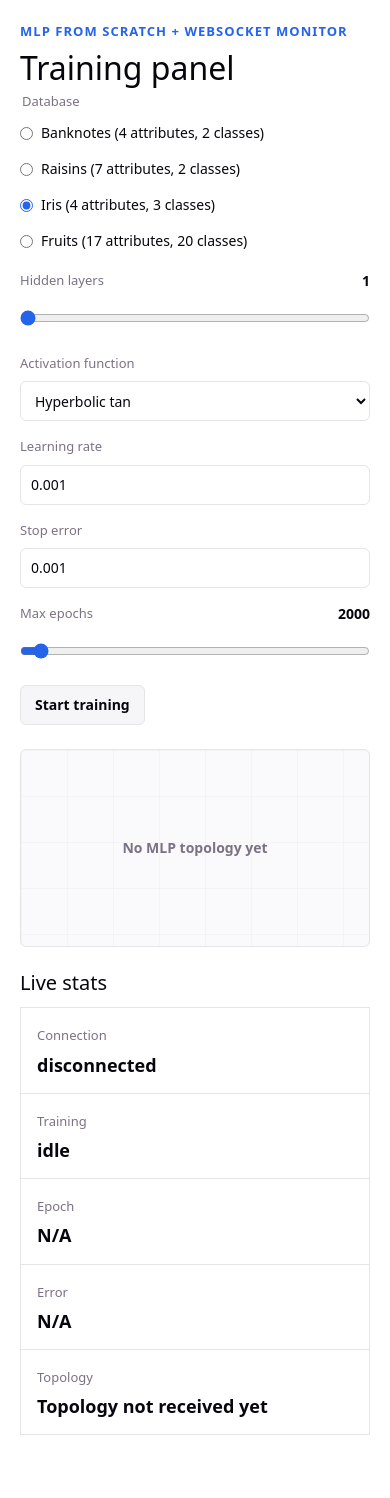
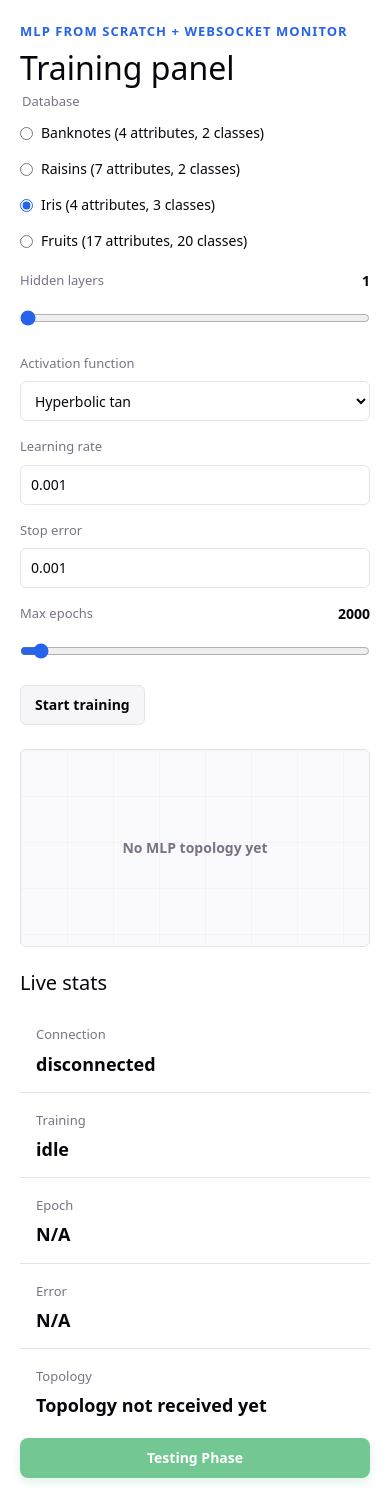
Before and after one commit to stiigp/portf-MLP, a React (Vite) app in the folder frontend/: page / in a window 390 px wide. Before the commit the page ends 1455 px from the top, so only its background shows below. Built offline with nearby package versions, Linux system fonts and the light colour scheme; no server answers.

Commit message:
feat(frontend): testing/training page navigation

```diff
--- a/frontend/src/App.css
+++ b/frontend/src/App.css
@@ -174,7 +174,32 @@ button:disabled {
   opacity: 0.6;
 }
 
-.status-grid {
+.phase-navigation-button {
+  margin-top: auto;
+  border: 0;
+  border-radius: 8px;
+  color: #fff;
+  background: #16a34a;
+  box-shadow: 0 4px 10px rgb(22 163 74 / 22%);
+}
+
+.phase-navigation-button:hover:not(:disabled) {
+  border-color: transparent;
+  background: #15803d;
+}
+
+.phase-navigation-button:focus-visible {
+  outline: 3px solid color-mix(in srgb, #16a34a 35%, transparent);
+  outline-offset: 3px;
+}
+
+.testing-layout {
+  min-height: calc(100svh - 48px);
+  display: flex;
+  align-items: flex-end;
+}
+
+.testing-layout .status-grid {
   display: grid;
   grid-template-columns: 1fr;
   border: 1px solid var(--border);
@@ -335,7 +360,35 @@ button:disabled {
     grid-column: 1 / -1;
   }
 
-  .status-grid {
+  .phase-navigation-button {
+  margin-top: auto;
+  border: 0;
+  border-radius: 8px;
+  color: #fff;
+  background: #16a34a;
+  box-shadow: 0 4px 10px rgb(22 163 74 / 22%);
+}
+
+.phase-navigation-button:hover:not(:disabled) {
+  border-color: transparent;
+  background: #15803d;
+}
+
+.phase-navigation-button:focus-visible {
+  outline: 3px solid color-mix(in srgb, #16a34a 35%, transparent);
+  outline-offset: 3px;
+}
+
+.testing-layout {
+  min-height: calc(100svh - 48px);
+  display: flex;
+  align-items: flex-end;
+}
+
+.testing-layout .phase-navigation-button {
+  margin-top: 0;
+}
+.status-grid {
     grid-template-columns: repeat(5, minmax(0, 1fr));
   }
 
--- a/frontend/src/App.tsx
+++ b/frontend/src/App.tsx
@@ -7,6 +7,7 @@ import {
   type TrainingFormState,
 } from './components/TrainingForm'
 import { MlpVisualization } from './components/MlpVisualization'
+import { PhaseNavigationButton } from './components/PhaseNavigationButton'
 import { ToastStack, useToastStack } from './components/ToastStack'
 import { createTrainingSession } from './services/mlpSessionApi'
 import { stompClient } from './services/mlpStompClient'
@@ -22,6 +23,7 @@ import type {
 } from './types/TrainingEvent'
 
 type ConnectionState = 'disconnected' | 'connecting' | 'connected' | 'error'
+type Phase = 'training' | 'testing'
 
 type TrainingStats = Pick<
   TrainingProgressEvent | TrainingFinishedEvent,
@@ -54,6 +56,9 @@ const defaultEventOptions: StartTrainingPayload['eventOptions'] = {
 
 const toastDismissMs = 20000
 
+const getPhaseFromPathname = (): Phase =>
+  window.location.pathname === '/testing' ? 'testing' : 'training'
+
 function App() {
   const [stats, setStats] = useState<TrainingStats | null>(null)
   const [topology, setTopology] = useState<LayerTopology[]>(initialTopology)
@@ -65,6 +70,8 @@ function App() {
   const [connectionState, setConnectionState] =
     useState<ConnectionState>('disconnected')
   const [currentSessionId, setCurrentSessionId] = useState<string | null>(null)
+  const [phase, setPhase] = useState<Phase>(getPhaseFromPathname)
+  const [testingAvailable, setTestingAvailable] = useState(false)
   const { dismissToast, pushToast, toasts } = useToastStack()
   const trainingSubscriptionRef = useRef<StompSubscription | null>(null)
   const lastQueueToastKeyRef = useRef<string | null>(null)
@@ -91,6 +98,14 @@ function App() {
     }
   }, [])
 
+  useEffect(() => {
+    const handlePopState = () => {
+      setPhase(getPhaseFromPathname())
+    }
+
+    window.addEventListener('popstate', handlePopState)
+    return () => window.removeEventListener('popstate', handlePopState)
+  }, [])
   function handleTrainingEvent(event: TrainingEvent): void {
     switch (event.type) {
       case 'TRAINING_STARTED':
@@ -99,6 +114,7 @@ function App() {
         setOutputs(initialOutputs)
         setWeights(initialWeights)
         setTraining(true)
+        setTestingAvailable(false)
         pushToast({
           title: 'Training started',
           message: 'The session left the queue and started processing data.',
@@ -121,11 +137,17 @@ function App() {
       case 'SESSION_STATUS':
         setSessionStatus(event)
         setTraining(isTrainingStatus(event.status))
+        if (event.status === 'FINISHED') {
+          setTestingAvailable(true)
+        } else if (isTrainingStatus(event.status)) {
+          setTestingAvailable(false)
+        }
         notifySessionStatus(event)
         break
       case 'TRAINING_FINISHED':
         setStats(progressEventToStats(event))
         setTraining(false)
+        setTestingAvailable(true)
         pushToast({
           title: 'Training finished',
           message: `Final network error: ${formatNumber(event.networkError)}.`,
@@ -215,6 +237,7 @@ function App() {
       setCurrentSessionId(session.sessionId)
       setSessionStatus(null)
       setTraining(true)
+      setTestingAvailable(false)
       lastQueueToastKeyRef.current = null
       lastFailureToastKeyRef.current = null
       stompClient.startTraining({
@@ -240,7 +263,8 @@ function App() {
 
   return (
     <main className="app-shell">
-      <section className="training-layout">
+      {phase === 'training' ? (
+        <section className="training-layout">
         <aside className="controls-panel" aria-labelledby="training-title">
           <div className="heading-group">
             <p className="eyebrow">MLP from scratch + websocket monitor</p>
@@ -291,14 +315,36 @@ function App() {
               <strong>{topologySummary}</strong>
             </div>
           </section>
+          <PhaseNavigationButton
+            disabled={!testingAvailable}
+            label="Testing Phase"
+            onClick={() => navigateToPhase('testing', setPhase)}
+          />
         </aside>
-      </section>
+        </section>
+      ) : (
+        <section className="testing-layout" aria-label="Testing phase">
+          <PhaseNavigationButton
+            label="Training Phase"
+            onClick={() => navigateToPhase('training', setPhase)}
+          />
+        </section>
+      )}
 
       <ToastStack toasts={toasts} onDismiss={dismissToast} />
     </main>
   )
 }
 
+function navigateToPhase(
+  phase: Phase,
+  setPhase: (phase: Phase) => void,
+): void {
+  const pathname = phase === 'testing' ? '/testing' : '/'
+
+  window.history.pushState(null, '', pathname)
+  setPhase(phase)
+}
 function formatTrainingStatus(
   training: boolean,
   sessionStatus: TrainingSessionStatusEvent | null,
--- /dev/null
+++ b/frontend/src/components/PhaseNavigationButton.tsx
@@ -0,0 +1,22 @@
+interface PhaseNavigationButtonProps {
+  disabled?: boolean
+  label: string
+  onClick: () => void
+}
+
+export function PhaseNavigationButton({
+  disabled = false,
+  label,
+  onClick,
+}: PhaseNavigationButtonProps) {
+  return (
+    <button
+      className="phase-navigation-button"
+      type="button"
+      disabled={disabled}
+      onClick={onClick}
+    >
+      {label}
+    </button>
+  )
+}
```
